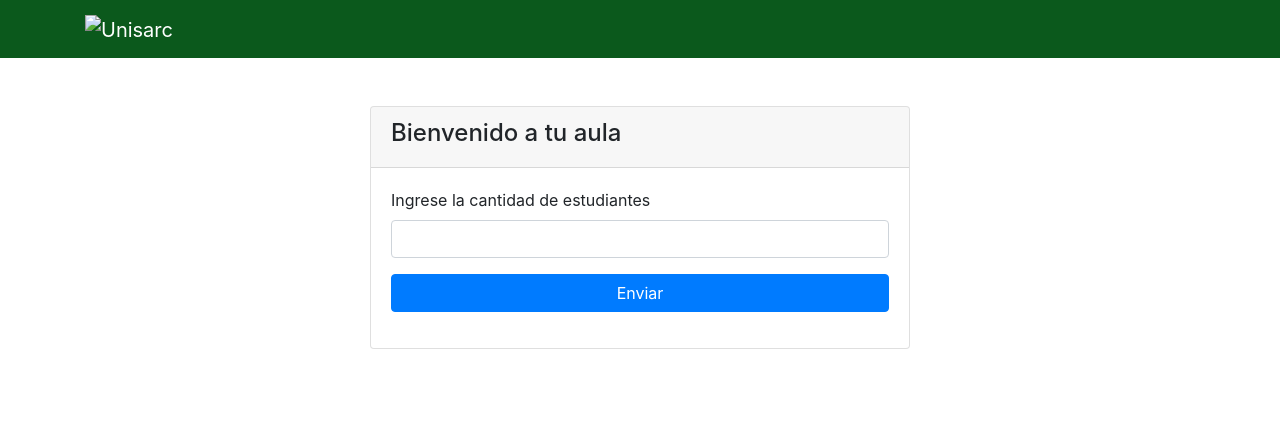
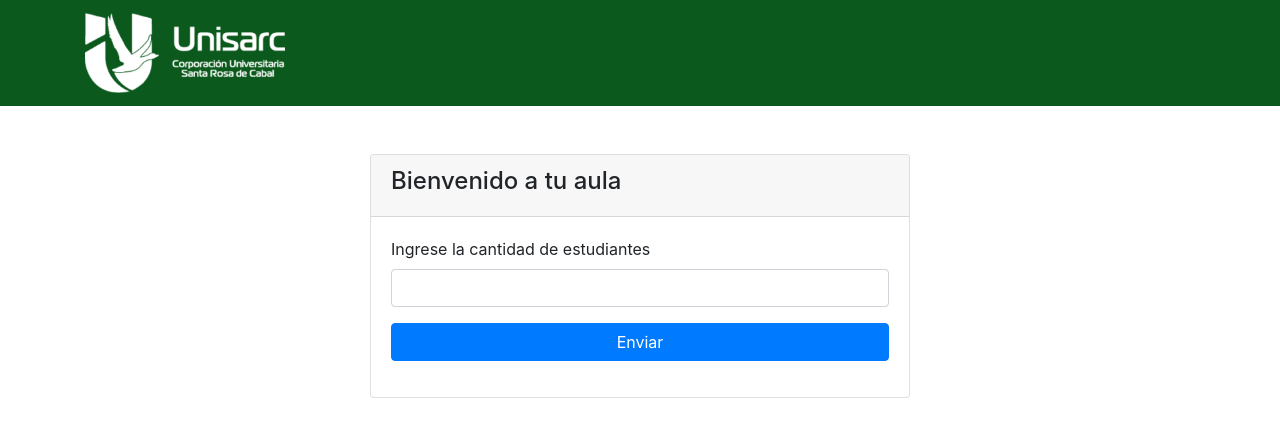
Before and after one commit to nita95/Colegio, a plain HTML site: page index.html in a window 1280 px wide. Drawn offline with nearby package versions, Linux system fonts and the light colour scheme; the site is published under a folder, as on GitHub Pages, so addresses that start at the root find nothing.

Commit message:
Cambiar ubicacion logo

```diff
--- a/index.html
+++ b/index.html
@@ -24,7 +24,7 @@
     <nav class="navbar navbar-expand-lg navbar-custom">
         <div class="container">
             <a class="navbar-brand" href="#">
-                <img src="/Colegio/logo.png" alt="Unisarc" width="200" height="80">
+                <img src="logo.png" alt="Unisarc" width="200" height="80">
             </a>
         </div>
     </nav>
```
